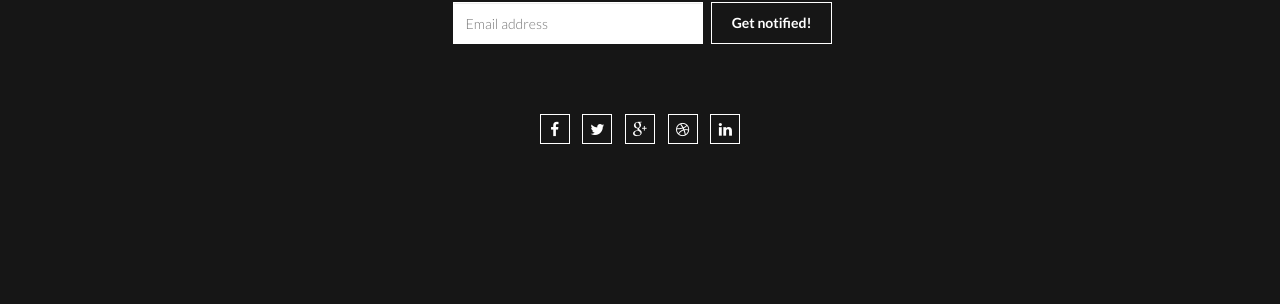
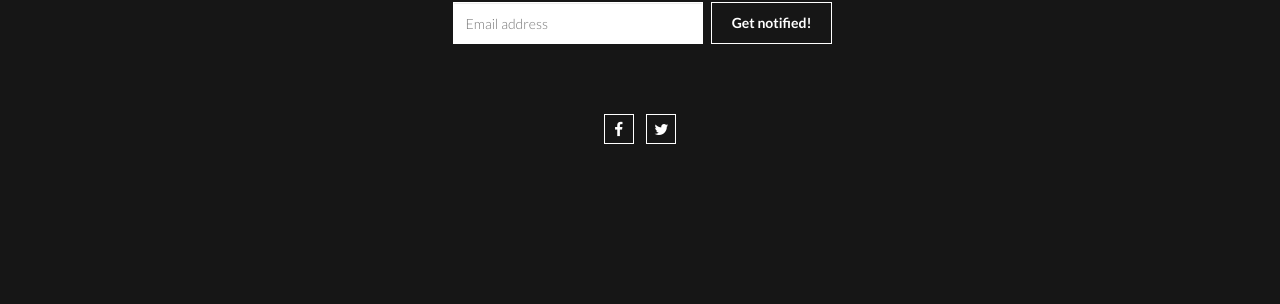
Before and after one commit to stephaniecoleman/plinks-coming-soon, a Jekyll site: the page built from index.html, in a window 1280 px wide. Shown: the part 477-781 px from the top of the page. Built offline with Jekyll 4.4.1, drawn with Linux system fonts in a browser that asks for light colours.

Commit message:
Setting 'er up.

```diff
--- a/_layouts/default.html
+++ b/_layouts/default.html
@@ -66,11 +66,11 @@
             </form>
             <footer class="text-center">
               <div class="social">
-                <a href="#" class="btn btn-theme"><i class="fa fa-facebook"></i></a>
-                <a href="#" class="btn btn-theme"><i class="fa fa-twitter"></i></a>
-                <a href="#" class="btn btn-theme"><i class="fa fa-google-plus"></i></a>
-                <a href="#" class="btn btn-theme"><i class="fa fa-dribbble"></i></a>
-                <a href="#" class="btn btn-theme"><i class="fa fa-linkedin"></i></a>
+                <a href="http://www.facebook.com/plinksapp" class="btn btn-theme"><i class="fa fa-facebook"></i></a>
+                <a href="http://www.twitter.com/plinksapp" class="btn btn-theme"><i class="fa fa-twitter"></i></a>
+          <!--       <a href="#" class="btn btn-theme"><i class="fa fa-google-plus"></i></a>
+                <a href="#" class="btn btn-theme"><i class="fa fa-dribbble"></i></a> -->
+        <!--         <a href="#" class="btn btn-theme"><i class="fa fa-linkedin"></i></a> -->
               </div>
             </footer>
           </div>
```
Also changed, not shown: 1 other file.
